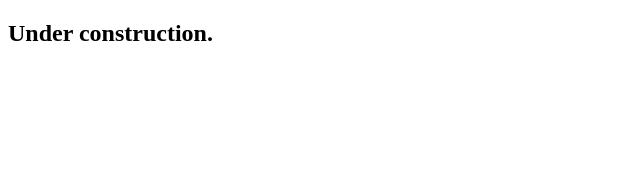
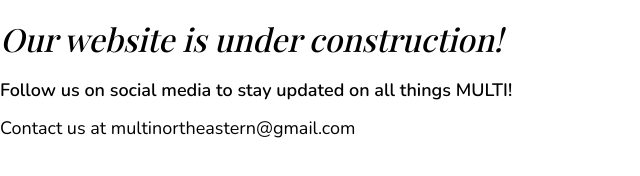
Before and after one commit to numulti/website, a Gatsby site: page / in a window 1280 px wide. Shown: the whole page, without its empty margins (0-640 px from the left). Built offline with nearby package versions, Linux system fonts and the light colour scheme; Gatsby itself is replaced by a stand-in of ours; a web font is replaced by a local one.

Commit message:
add typography and colors

```diff
--- a/gatsby-browser.js
+++ b/gatsby-browser.js
@@ -1,5 +1,7 @@
 const React = require('react');
+
 const Layout = require('./src/layouts/layout').default;
+require('./src/typefaces');
 
 exports.wrapPageElement = ({ element, props }) => {
   return <Layout {...props}>{element}</Layout>;
--- a/gatsby-config.js
+++ b/gatsby-config.js
@@ -6,6 +6,7 @@ module.exports = {
       'diversity, inclusion, technology, tech, computer science, boston, khoury college of computer sciences, khoury college, college of computer and information science, northeastern university',
   },
   plugins: [
+    `gatsby-plugin-styled-components`,
     `gatsby-plugin-react-helmet`,
     {
       resolve: `gatsby-source-filesystem`,
--- /dev/null
+++ b/src/components/global/colors.jsx
@@ -0,0 +1,21 @@
+const logoColors = {
+  commandLine: '#1e1e1e',
+  justiceJade: '#088980',
+  racketWhite: '#ffffff',
+};
+
+const primaryColors = {
+  powerToThePine: '#0a1c18',
+  justiceJade: '#088980',
+  racketWhite: '#ffffff',
+  codeComment: '#c6c6c',
+};
+
+const secondaryColors = {
+  consMint: '#c7dfdf',
+  justiceJade: '#088980',
+  darkMode: '#3b4344',
+  bottlenose: '#606464',
+};
+
+export { logoColors, primaryColors, secondaryColors };
--- a/src/components/seo.jsx
+++ b/src/components/global/seo.jsx
@@ -23,7 +23,7 @@ function SEO({ lang, meta, title }) {
         lang,
       }}
       title={title}
-      titleTemplate={`%s | ${site.siteMetadata.title}`}
+      titleTemplate={`${site.siteMetadata.title} | %s`}
       meta={[
         {
           name: `description`,
--- /dev/null
+++ b/src/components/global/typography.jsx
@@ -0,0 +1,22 @@
+import styled from 'styled-components';
+
+const fontFamily = (props) =>
+  props.pretty
+    ? `font-family: "Playfair Display"; font-style: italic; font-weight: 500;`
+    : `font-family: "Nunito";`;
+
+const PrimaryHeading = styled.h1`
+  ${fontFamily}
+`;
+
+const SecondaryHeading = styled.h2`
+  ${fontFamily}
+`;
+
+const Paragraph = styled.p`
+  font-size: 1.125rem;
+  font-family: 'Nunito';
+  ${(props) => (props.strong ? `font-weight: 600;` : '')}
+`;
+
+export { PrimaryHeading, SecondaryHeading, Paragraph };
--- /dev/null
+++ b/src/components/index.js
@@ -0,0 +1,3 @@
+export * from './global/seo';
+export * from './global/colors';
+export * from './global/typography';
--- a/src/layouts/layout.jsx
+++ b/src/layouts/layout.jsx
@@ -1,5 +1,7 @@
 import React from 'react';
 import PropTypes from 'prop-types';
+
+import 'normalize.css';
 
 const Layout = ({ children }) => {
   return <main>{children}</main>;
--- a/src/pages/404.jsx
+++ b/src/pages/404.jsx
@@ -1,6 +1,6 @@
 import React from 'react';
 
-import SEO from '../components/seo';
+import SEO from '../components/global/seo';
 
 const NotFoundPage = () => (
   <section>
--- a/src/pages/index.jsx
+++ b/src/pages/index.jsx
@@ -1,11 +1,17 @@
 import React from 'react';
 
-import SEO from '../components/seo';
+import SEO from '../components/global/seo';
+import {
+  PrimaryHeading,
+  Paragraph,
+} from '../components';
 
 const IndexPage = () => (
   <section>
     <SEO title="Home" />
-    <h1>Under construction.</h1>
+    <PrimaryHeading pretty>Our website is under construction!</PrimaryHeading>
+    <Paragraph strong>Follow us on social media to stay updated on all things MULTI!</Paragraph>
+    <Paragraph>Contact us at multinortheastern@gmail.com</Paragraph>
   </section>
 );
 
--- /dev/null
+++ b/src/typefaces/index.js
@@ -0,0 +1,3 @@
+// Installed using the Typefaces package: https://github.com/KyleAMathews/typefaces
+require('typeface-nunito');
+require('typeface-playfair-display');
```
Also changed, not shown: package.json (+7 -1 lines), 1 other file.
